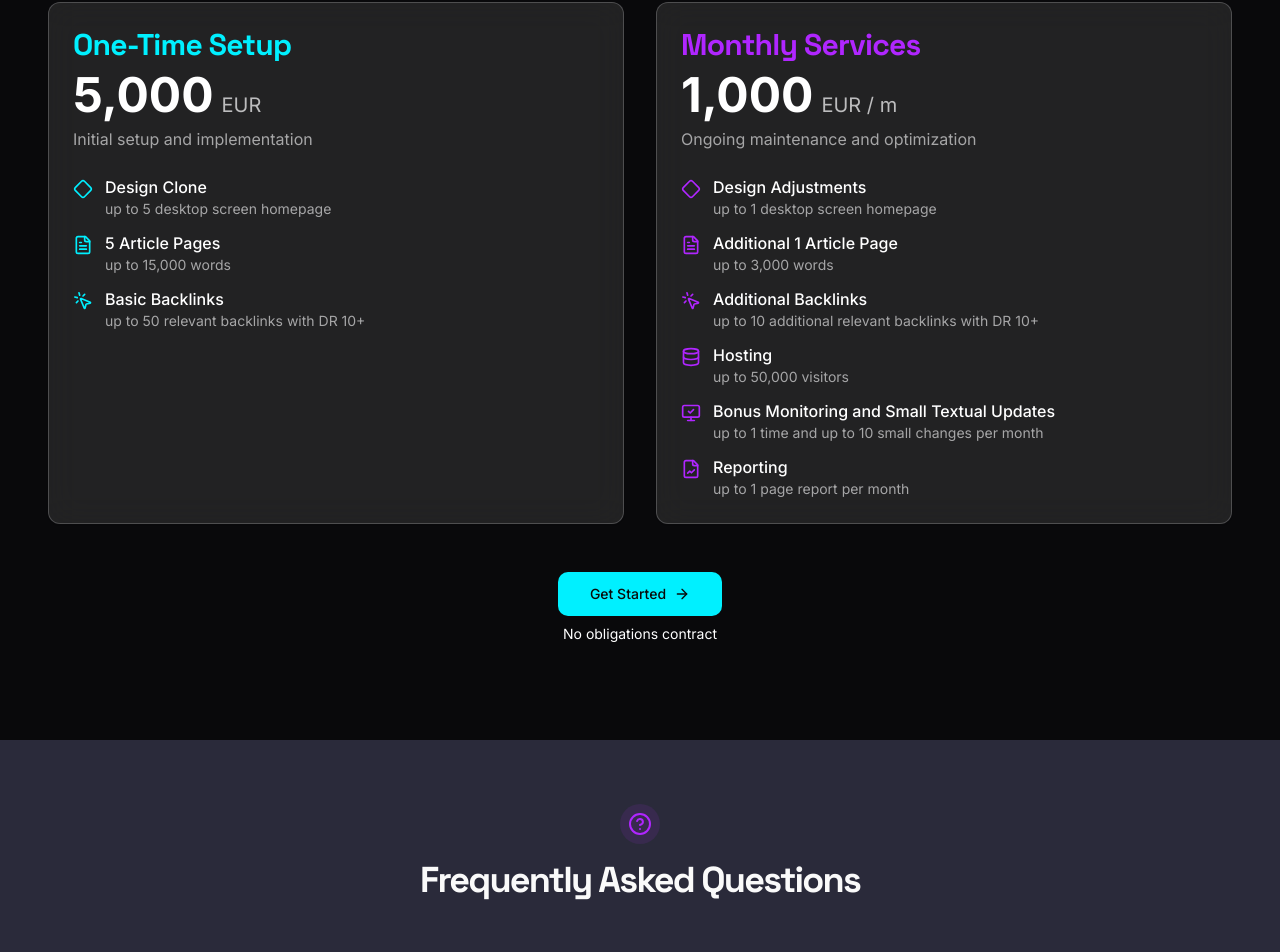
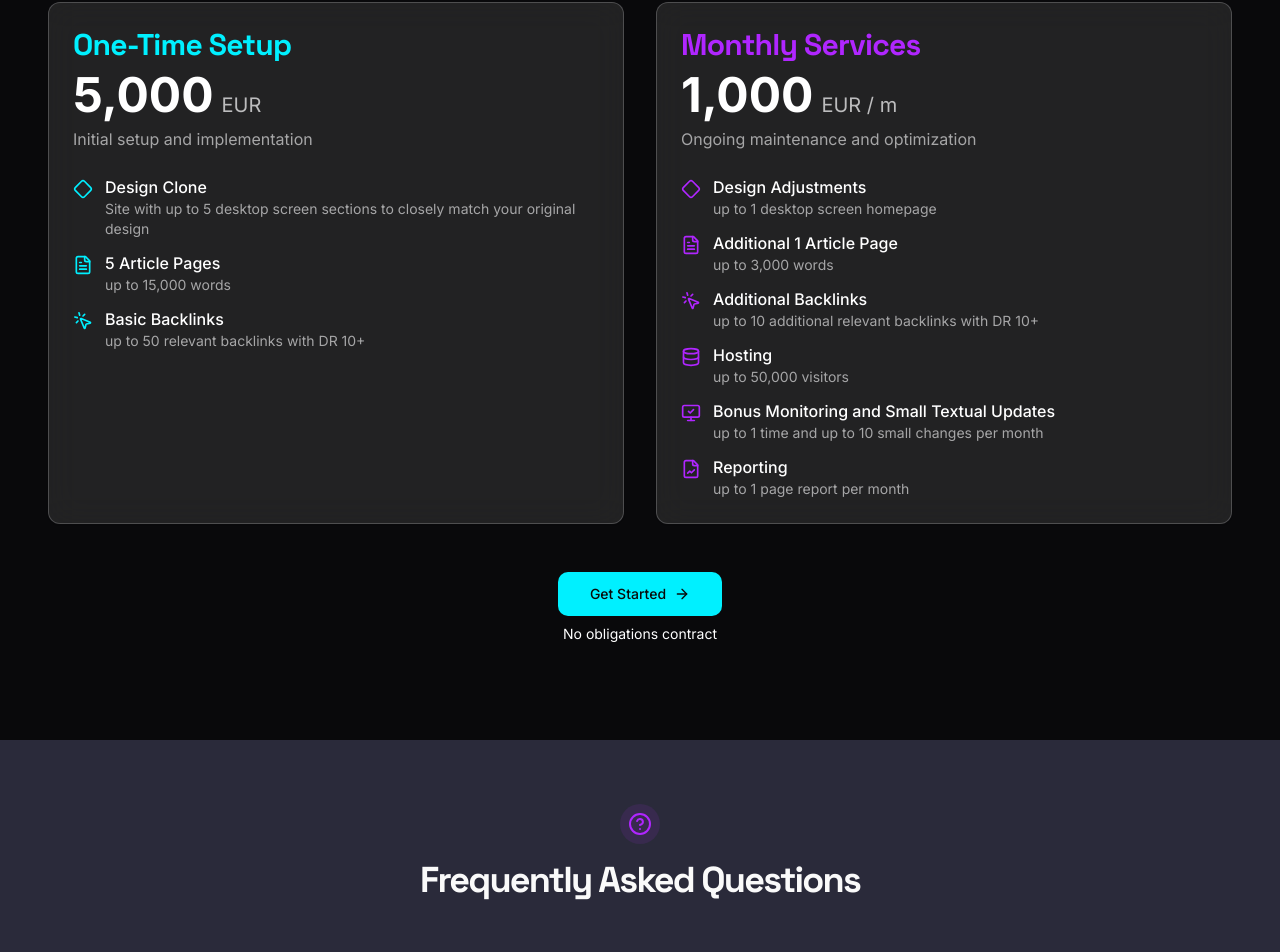
Before and after one commit to iGamingAudit/igaming-audit, a React (Vite) app: page / in a window 1280 px wide. Shown: the part 2498-3450 px from the top of the page. Built offline with nearby package versions, Linux system fonts and the light colour scheme.

Commit message:
Update pricing description for clarity
Changed the description in the PricingSection component to specify "Site with up to 5 desktop screen sections" instead of "up to 5 desktop screen homepage" for better alignment with the original design.
[skip gpt_engineer]

```diff
--- a/src/components/PricingSection.tsx
+++ b/src/components/PricingSection.tsx
@@ -35,7 +35,7 @@ export const PricingSection = () => {
                   <Diamond className="w-5 h-5 text-primary mt-1 flex-shrink-0" />
                   <div>
                     <p className="font-medium text-white">Design Clone</p>
-                    <p className="text-sm text-white/60">up to 5 desktop screen homepage</p>
+                    <p className="text-sm text-white/60">Site with up to 5 desktop screen sections to closely match your original design</p>
                   </div>
                 </div>
                 <div className="flex items-start gap-3">
@@ -56,7 +56,6 @@ export const PricingSection = () => {
             </CardContent>
           </Card>
 
-          {/* Monthly Services Card */}
           <Card className="glass border-white/20 overflow-hidden">
             <CardHeader className="space-y-2">
               <div className="flex items-center gap-2">
```
